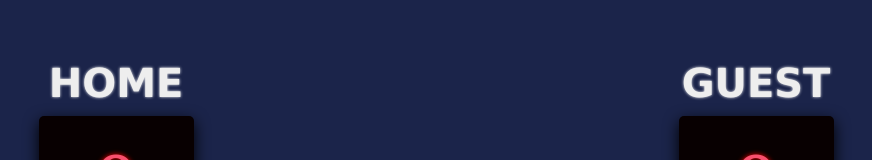
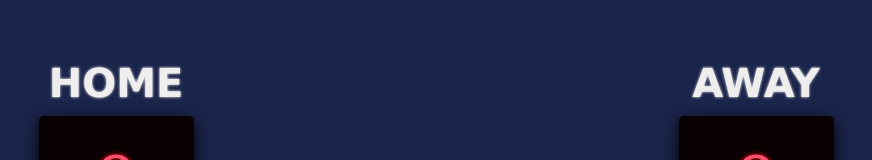
Before and after one commit to xoraht/business-card, a plain HTML site: page Basketball Scoreboard/index.html in a window 1280 px wide. Shown: the top 160 px of the page, without its empty margins (204-1076 px from the left). Drawn offline with Linux system fonts and the light colour scheme; a web font is replaced by a local one.

Commit message:
Update index.html
Update score header

```diff
--- a/Basketball Scoreboard/index.html
+++ b/Basketball Scoreboard/index.html
@@ -14,7 +14,7 @@
                 </div>
             </div>
             <div id="guest-container">
-                <h3 class="board-title" id="guest-board-title">GUEST</h3>
+                <h3 class="board-title" id="guest-board-title">AWAY</h3>
                 <div class="home-guest-score"><span class="home-guest-points-text" id="guest-score-number">0</span></div>
                 <div class="add-points-btns-home">
                     <button class="plus-one-point plus-point" onClick="plusOneGuest()">+1</button>
```
